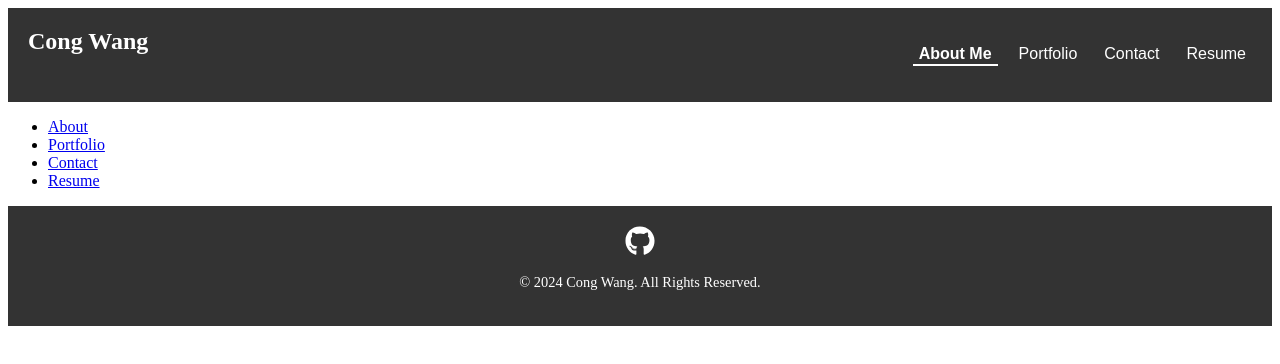
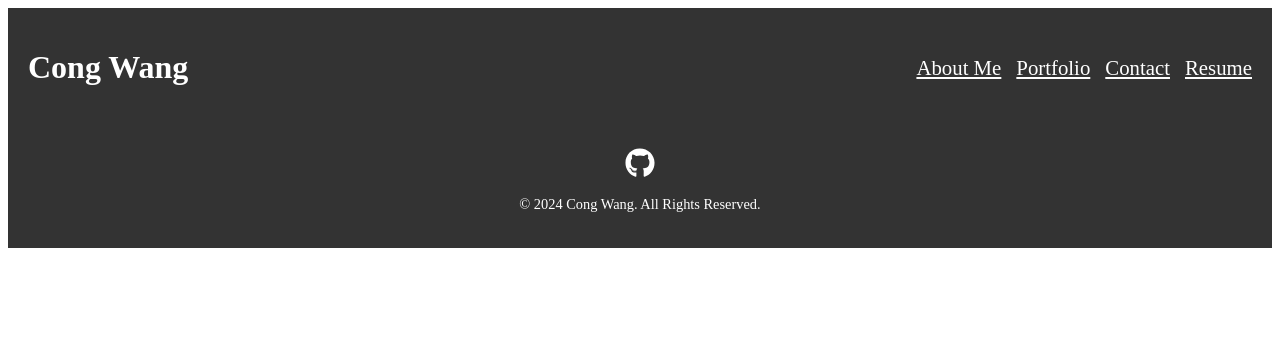
Before and after one commit to hydy1943cong/React_Portfolio, a React (Vite) app in the folder React_Portfolio/: page / in a window 1280 px wide. Shown: the top 364 px of the page. Built offline with nearby package versions, Linux system fonts and the light colour scheme.

Commit message:
remove NavTab

```diff
--- a/React_Portfolio/src/App.jsx
+++ b/React_Portfolio/src/App.jsx
@@ -1,6 +1,5 @@
 // Bringing in the required import from 'react-router-dom'
 import { Outlet } from 'react-router-dom';
-import Nav from './components/NavTabs';
 import Header from './components/Header';
 import Footer from './components/Footer';
 
@@ -9,7 +8,6 @@ function App() {
   return (
     <>
     <Header />
-      <Nav />
       <main className="mx-3">
         <Outlet />
       </main>
--- a/React_Portfolio/src/components/Footer.jsx
+++ b/React_Portfolio/src/components/Footer.jsx
@@ -1,6 +1,6 @@
 import React from 'react';
 import './Footer.css';
-import { FaGithub} from 'react-icons/fa'; // Using FontAwesome icons
+import { FaGithub} from 'react-icons/fa';
 
 const Footer = () => {
   return (
--- a/React_Portfolio/src/components/Header.css
+++ b/React_Portfolio/src/components/Header.css
@@ -1,7 +1,7 @@
 /* Header Styles */
 header {
-    background-color: #333;
-    color: white;
+    background-color: #333; /* Dark background color */
+    color: white; /* Default text color for header */
     padding: 20px;
     display: flex;
     justify-content: space-between;
@@ -24,25 +24,16 @@ header {
     list-style-type: none;
     display: flex;
     gap: 15px;
+    margin: 0; /* Remove default margin */
+    padding: 0; /* Remove default padding */
   }
 
-  nav ul li {
+  nav ul li a{
     display: inline;
+    color: #ffffff;
+    font-size: 1.3rem;
   }
-
-  nav ul li button {
-    background: none;
-    border: none;
-    color: white;
-    font-size: 1rem;
-    cursor: pointer;
+  nav ul li a.active {
+    font-weight: bold; /* Make the active link bold */
+    color: #61dafb; /* Change color for the active link */
   }
-
-  nav ul li button:hover {
-    text-decoration: underline;
-  }
-
-  nav ul li.active button {
-    font-weight: bold;
-    border-bottom: 2px solid #fff;
-  }
--- a/React_Portfolio/src/components/Header.jsx
+++ b/React_Portfolio/src/components/Header.jsx
@@ -1,45 +1,35 @@
-import React, { useState } from 'react';
-import './Header.css'; // Link to the CSS file for styling
+import React from 'react';
+import { NavLink } from 'react-router-dom';
+import './Header.css';
 
 const Header = () => {
-  // State to track which section is active
-  const [activeSection, setActiveSection] = useState('about');
-
-  // Handle click event to update the active section
-  const handleNavClick = (section) => {
-    setActiveSection(section);
-
-    // Scroll to the corresponding section
-    const sectionElement = document.getElementById(section);
-    if (sectionElement) {
-      sectionElement.scrollIntoView({ behavior: 'smooth' });
-    }
-  };
-
   return (
     <header>
-      <div className="header-content">
-        {/* Developer's Name */}
-        <h1 className="developer-name">Cong Wang</h1>
-
-        {/* Navigation Menu */}
+      <h1>Cong Wang</h1>
       <nav>
-          <ul className="nav-links">
-            <li className={activeSection === 'about' ? 'active' : ''}>
-              <button onClick={() => handleNavClick('about')}>About Me</button>
+        <ul>
+          <li>
+            <NavLink to="/About" className={({ isActive }) => (isActive ? 'active' : '')}>
+              About Me
+            </NavLink>
           </li>
-            <li className={activeSection === 'portfolio' ? 'active' : ''}>
-              <button onClick={() => handleNavClick('portfolio')}>Portfolio</button>
+          <li>
+            <NavLink to="/Portfolio" className={({ isActive }) => (isActive ? 'active' : '')}>
+              Portfolio
+            </NavLink>
           </li>
-            <li className={activeSection === 'contact' ? 'active' : ''}>
-              <button onClick={() => handleNavClick('contact')}>Contact</button>
+          <li>
+            <NavLink to="/Contact" className={({ isActive }) => (isActive ? 'active' : '')}>
+              Contact
+            </NavLink>
           </li>
-            <li className={activeSection === 'resume' ? 'active' : ''}>
-              <button onClick={() => handleNavClick('resume')}>Resume</button>
+          <li>
+            <NavLink to="/Resume" className={({ isActive }) => (isActive ? 'active' : '')}>
+              Resume
+            </NavLink>
           </li>
         </ul>
       </nav>
-      </div>
     </header>
   );
 };
--- a/React_Portfolio/src/components/NavTabs.jsx
+++ /dev/null
@@ -1,51 +0,0 @@
-import { Link, useLocation } from 'react-router-dom';
-
-// Here we are using object destructuring assignment to pluck off our variables from the props object
-// We assign them to their own variable names
-function NavTabs() {
-  const currentPage = useLocation().pathname;
-
-  return (
-    <ul className="nav nav-tabs">
-
-      <li className="nav-item">
-        <Link
-          to="/About"
-          // Check to see if the currentPage is `About`, and if so we use the active link class from bootstrap. Otherwise, we set it to a normal nav-link
-          className={currentPage === '/About' ? 'nav-link active' : 'nav-link'}
-        >
-          About
-        </Link>
-      </li>
-      <li className="nav-item">
-        <Link
-          to="/Portfolio"
-          // Check to see if the currentPage is `Blog`, and if so we use the active link class from bootstrap. Otherwise, we set it to a normal nav-link
-          className={currentPage === '/Portfolio' ? 'nav-link active' : 'nav-link'}
-        >
-          Portfolio
-        </Link>
-      </li>
-      <li className="nav-item">
-        <Link
-          to="/Contact"
-          // Check to see if the currentPage is `Contact`, and if so we use the active link class from bootstrap. Otherwise, we set it to a normal nav-link
-          className={currentPage === '/Contact' ? 'nav-link active' : 'nav-link'}
-        >
-          Contact
-        </Link>
-      </li>
-      <li className="nav-item">
-        <Link
-          to="/Resume"
-          // Check to see if the currentPage is `Contact`, and if so we use the active link class from bootstrap. Otherwise, we set it to a normal nav-link
-          className={currentPage === '/Resume' ? 'nav-link active' : 'nav-link'}
-        >
-          Resume
-        </Link>
-      </li>
-    </ul>
-  );
-}
-
-export default NavTabs;
```
Lines whose indentation alone changed are shown as unchanged.
